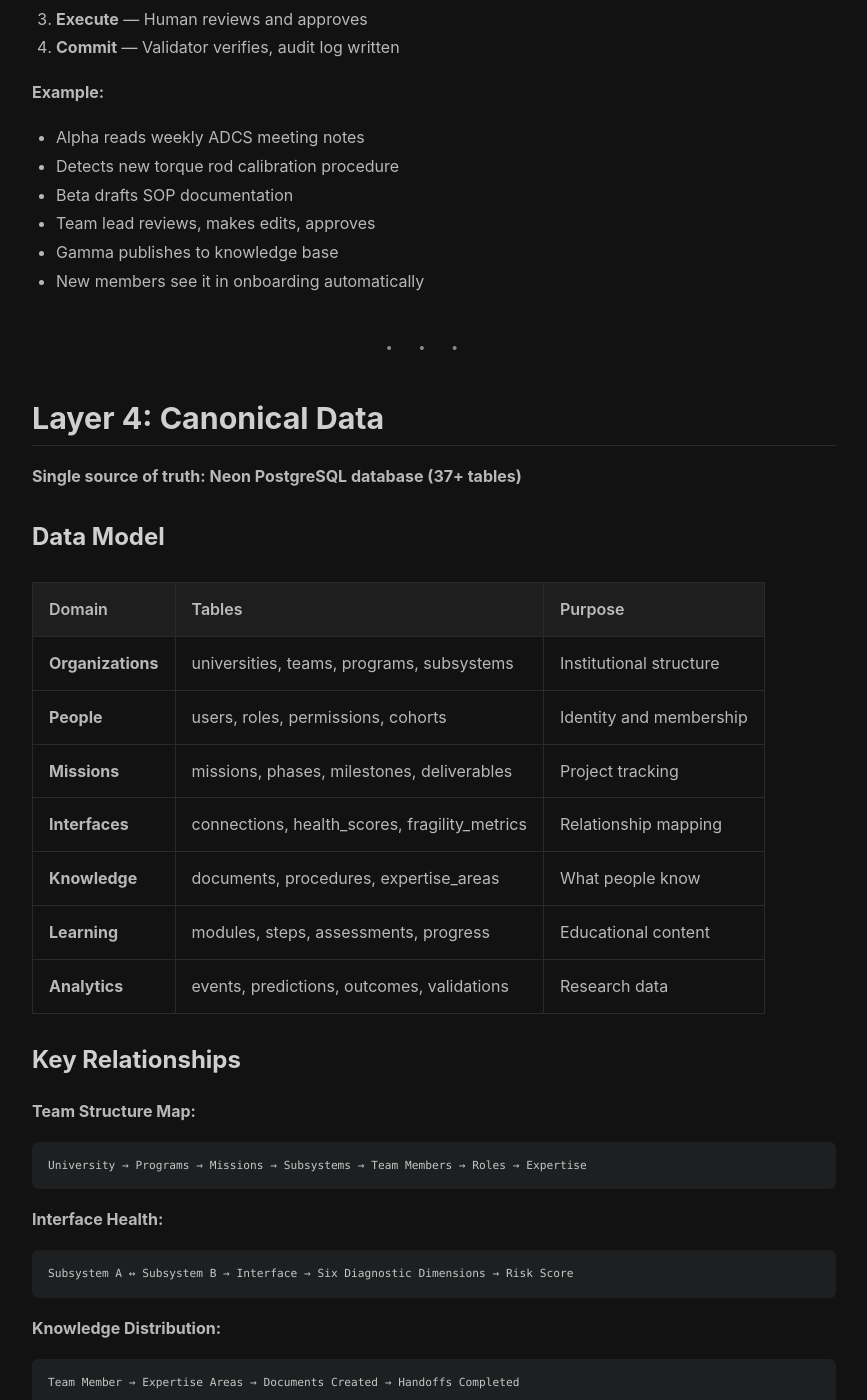
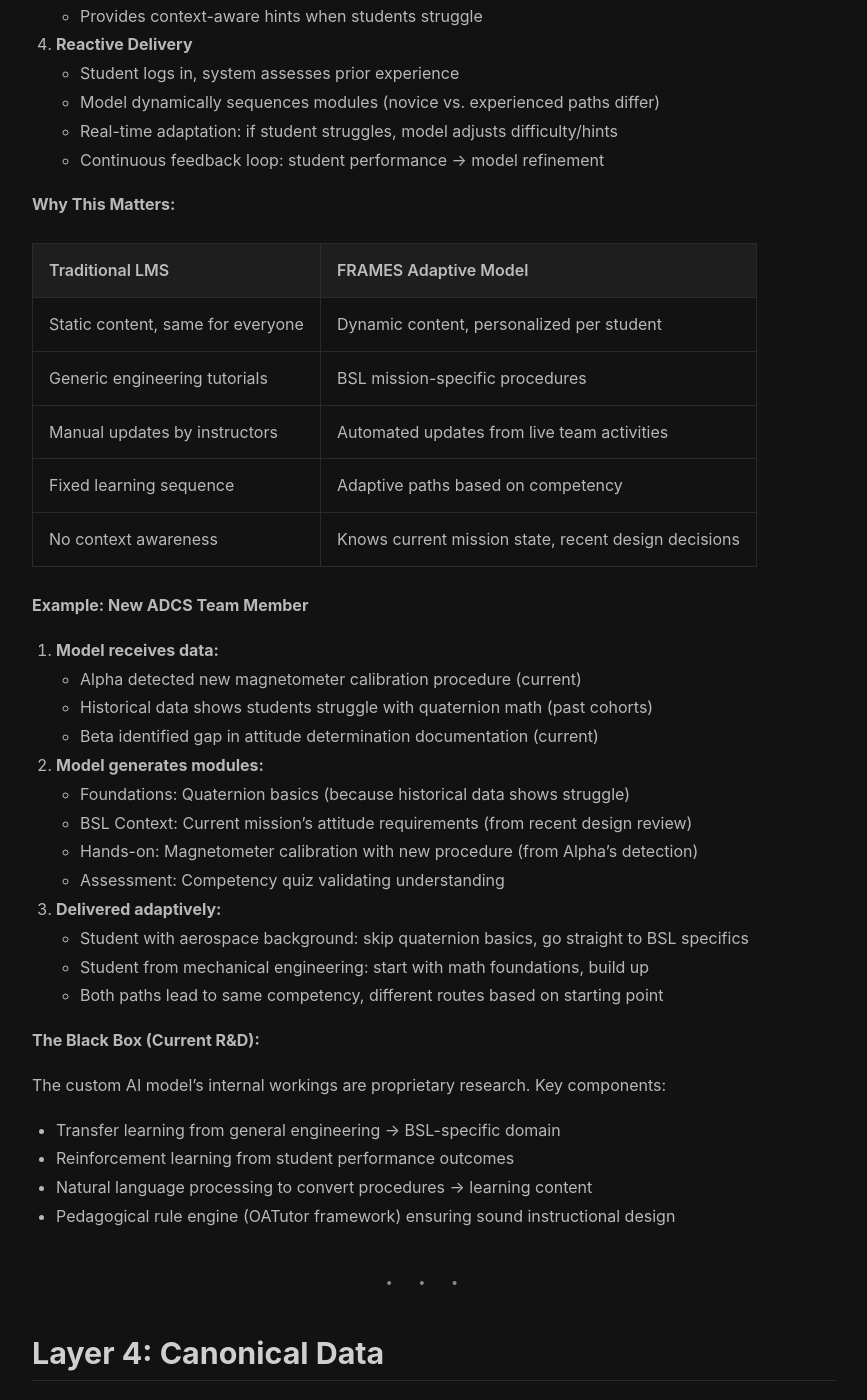
Before and after one commit to Lizo-RoadTown/Portfolio, a Jekyll site: the page built from demos/bronco-demo/architecture.md, in a window 1280 px wide and 1400 px high, scrolled down 4855 px. Shown: the whole window, without its empty margins (96-963 px from the left). Built offline with Jekyll 4.4.1, drawn with Linux system fonts in a browser that asks for light colours; some of the changed text lies outside the part shown.

Commit message:
Add critical diagram: How agents feed custom AI model to create adaptive learning modules using OATutor pedagogy

````diff
--- a/demos/bronco-demo/architecture.md
+++ b/demos/bronco-demo/architecture.md
@@ -191,6 +191,127 @@
 - Team lead reviews, makes edits, approves
 - Gamma publishes to knowledge base
 - New members see it in onboarding automatically
+
+---
+
+### How Agents Create Adaptive Learning Modules
+
+**The agents don't just capture knowledge—they feed a custom AI model that generates personalized learning content.**
+
+```mermaid
+flowchart TB
+    subgraph HISTORICAL["HISTORICAL DATA"]
+        H1[Past Contracts<br/>NASA mission records]
+        H2[Past Cohorts<br/>Student performance data]
+        H3[Lesson Learned<br/>What worked/failed]
+    end
+
+    subgraph CURRENT["CURRENT DATA (via 3 Agents)"]
+        C1[Alpha: Team activities<br/>Meeting notes, decisions]
+        C2[Beta: Knowledge gaps<br/>What's undocumented]
+        C3[Gamma: Validated content<br/>Approved procedures]
+    end
+
+    subgraph MODEL["CUSTOM AI MODEL"]
+        M1[Data ingestion]
+        M2[Pattern recognition]
+        M3[Content generation engine]
+        M4[OATutor pedagogy adapter]
+    end
+
+    subgraph OUTPUT["ADAPTIVE MODULES"]
+        O1[Engineering-specific content]
+        O2[Personalized learning paths]
+        O3[Competency-based assessments]
+        O4[Just-in-time hints]
+    end
+
+    subgraph DELIVERY["STUDENT LMS"]
+        D1[Individual student profile]
+        D2{Prior<br/>Experience?}
+        D3[Customized module sequence]
+        D4[Real-time adaptation]
+    end
+
+    H1 & H2 & H3 --> M1
+    C1 & C2 & C3 --> M1
+
+    M1 --> M2 --> M3 --> M4
+
+    M4 --> O1 & O2 & O3 & O4
+
+    O1 & O2 & O3 & O4 --> D1
+    D1 --> D2
+    D2 -->|Experienced| D3
+    D2 -->|Novice| D3
+    D3 --> D4
+
+    style HISTORICAL fill:#6366f1,stroke:#4f46e5,color:#fff
+    style CURRENT fill:#3b82f6,stroke:#1d4ed8,color:#fff
+    style MODEL fill:#dc2626,stroke:#991b1b,color:#fff
+    style OUTPUT fill:#f59e0b,stroke:#d97706,color:#fff
+    style DELIVERY fill:#10b981,stroke:#059669,color:#fff
+```
+
+**How It Works:**
+
+1. **Data Collection**
+   - **Historical**: Past NASA contracts, previous student cohorts, documented successes/failures
+   - **Current**: Three agents continuously capture team activities, identify gaps, validate new content
+
+2. **Custom AI Model Processing**
+   - Ingests both historical and real-time data
+   - Recognizes patterns in how students learn engineering concepts
+   - Generates content tailored to BSL's specific mission context
+   - Adapts **OATutor pedagogy** (proven edtech framework) to engineering domain
+
+3. **Module Generation**
+   - Creates engineering-specific learning content (not generic tutorials)
+   - Builds personalized paths based on student background
+   - Generates competency-based assessments
+   - Provides context-aware hints when students struggle
+
+4. **Reactive Delivery**
+   - Student logs in, system assesses prior experience
+   - Model dynamically sequences modules (novice vs. experienced paths differ)
+   - Real-time adaptation: if student struggles, model adjusts difficulty/hints
+   - Continuous feedback loop: student performance → model refinement
+
+**Why This Matters:**
+
+| Traditional LMS | FRAMES Adaptive Model |
+|-----------------|----------------------|
+| Static content, same for everyone | Dynamic content, personalized per student |
+| Generic engineering tutorials | BSL mission-specific procedures |
+| Manual updates by instructors | Automated updates from live team activities |
+| Fixed learning sequence | Adaptive paths based on competency |
+| No context awareness | Knows current mission state, recent design decisions |
+
+**Example: New ADCS Team Member**
+
+1. **Model receives data:**
+   - Alpha detected new magnetometer calibration procedure (current)
+   - Historical data shows students struggle with quaternion math (past cohorts)
+   - Beta identified gap in attitude determination documentation (current)
+
+2. **Model generates modules:**
+   - Foundations: Quaternion basics (because historical data shows struggle)
+   - BSL Context: Current mission's attitude requirements (from recent design review)
+   - Hands-on: Magnetometer calibration with new procedure (from Alpha's detection)
+   - Assessment: Competency quiz validating understanding
+
+3. **Delivered adaptively:**
+   - Student with aerospace background: skip quaternion basics, go straight to BSL specifics
+   - Student from mechanical engineering: start with math foundations, build up
+   - Both paths lead to same competency, different routes based on starting point
+
+**The Black Box (Current R&D):**
+
+The custom AI model's internal workings are proprietary research. Key components:
+- Transfer learning from general engineering → BSL-specific domain
+- Reinforcement learning from student performance outcomes
+- Natural language processing to convert procedures → learning content
+- Pedagogical rule engine (OATutor framework) ensuring sound instructional design
 
 ---
 
````
